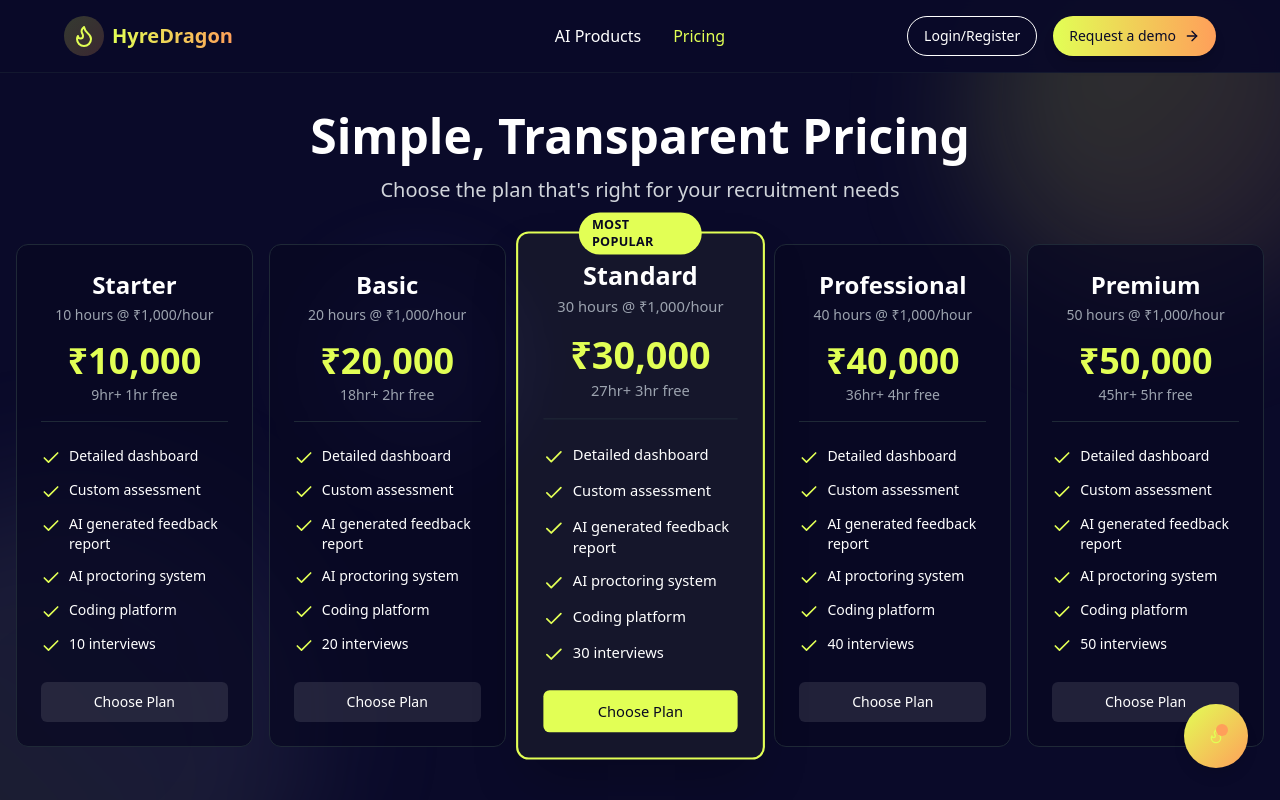
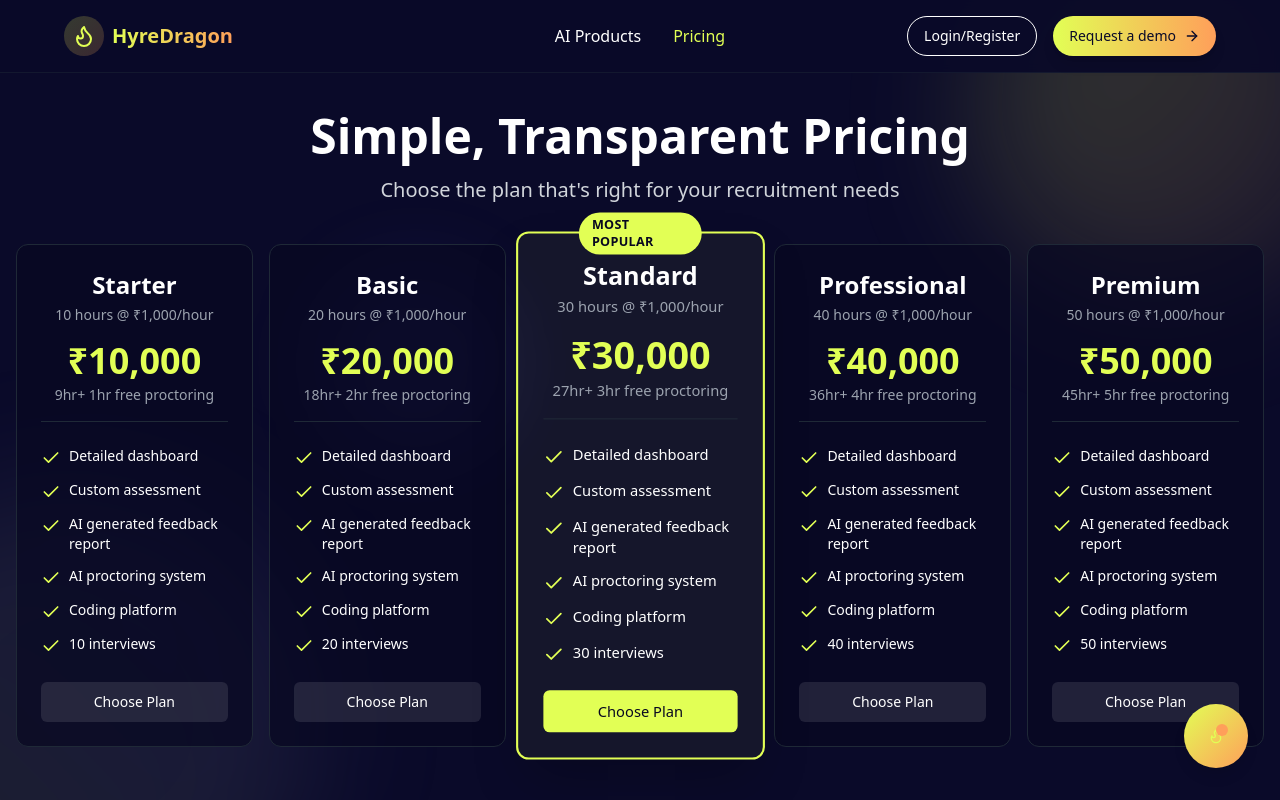
Before and after one commit to sohaihub/hyredragon, a React (Vite) app: page /pricing in a window 1280 px wide. Shown: the top 800 px of the page. Built offline with nearby package versions, Linux system fonts and the light colour scheme.

Commit message:
Update PricingTiers.tsx

```diff
--- a/src/components/PricingTiers.tsx
+++ b/src/components/PricingTiers.tsx
@@ -156,7 +156,7 @@ const PricingTiers: React.FC = () => {
       name: 'Starter',
       description: '10 hours @ ₹1,000/hour',
       price: '₹10,000',
-      perHour: '9hr+ 1hr free',
+      perHour: '9hr+ 1hr free proctoring',
       features: [
         'Detailed dashboard',
         'Custom assessment',
@@ -171,7 +171,7 @@ const PricingTiers: React.FC = () => {
       name: 'Basic',
       description: '20 hours @ ₹1,000/hour',
       price: '₹20,000',
-      perHour: '18hr+ 2hr free',
+      perHour: '18hr+ 2hr free proctoring',
       features: [
         'Detailed dashboard',
         'Custom assessment',
@@ -186,7 +186,7 @@ const PricingTiers: React.FC = () => {
       name: 'Standard',
       description: '30 hours @ ₹1,000/hour',
       price: '₹30,000',
-      perHour: '27hr+ 3hr free',
+      perHour: '27hr+ 3hr free proctoring',
       features: [
         'Detailed dashboard',
         'Custom assessment',
@@ -202,7 +202,7 @@ const PricingTiers: React.FC = () => {
       name: 'Professional',
       description: '40 hours @ ₹1,000/hour',
       price: '₹40,000',
-      perHour: '36hr+ 4hr free',
+      perHour: '36hr+ 4hr free proctoring',
       features: [
         'Detailed dashboard',
         'Custom assessment',
@@ -217,7 +217,7 @@ const PricingTiers: React.FC = () => {
       name: 'Premium',
       description: '50 hours @ ₹1,000/hour',
       price: '₹50,000',
-      perHour: '45hr+ 5hr free',
+      perHour: '45hr+ 5hr free proctoring',
       features: [
         'Detailed dashboard',
         'Custom assessment',
```
